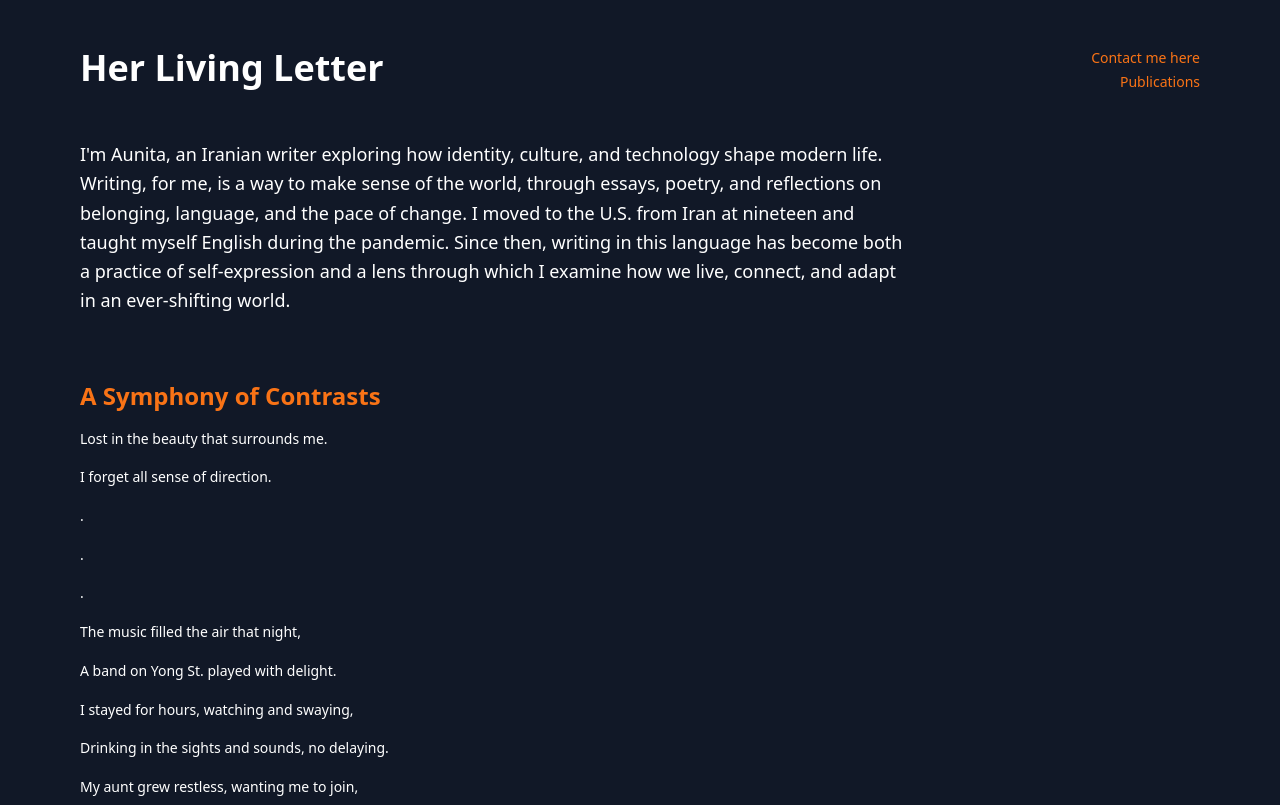
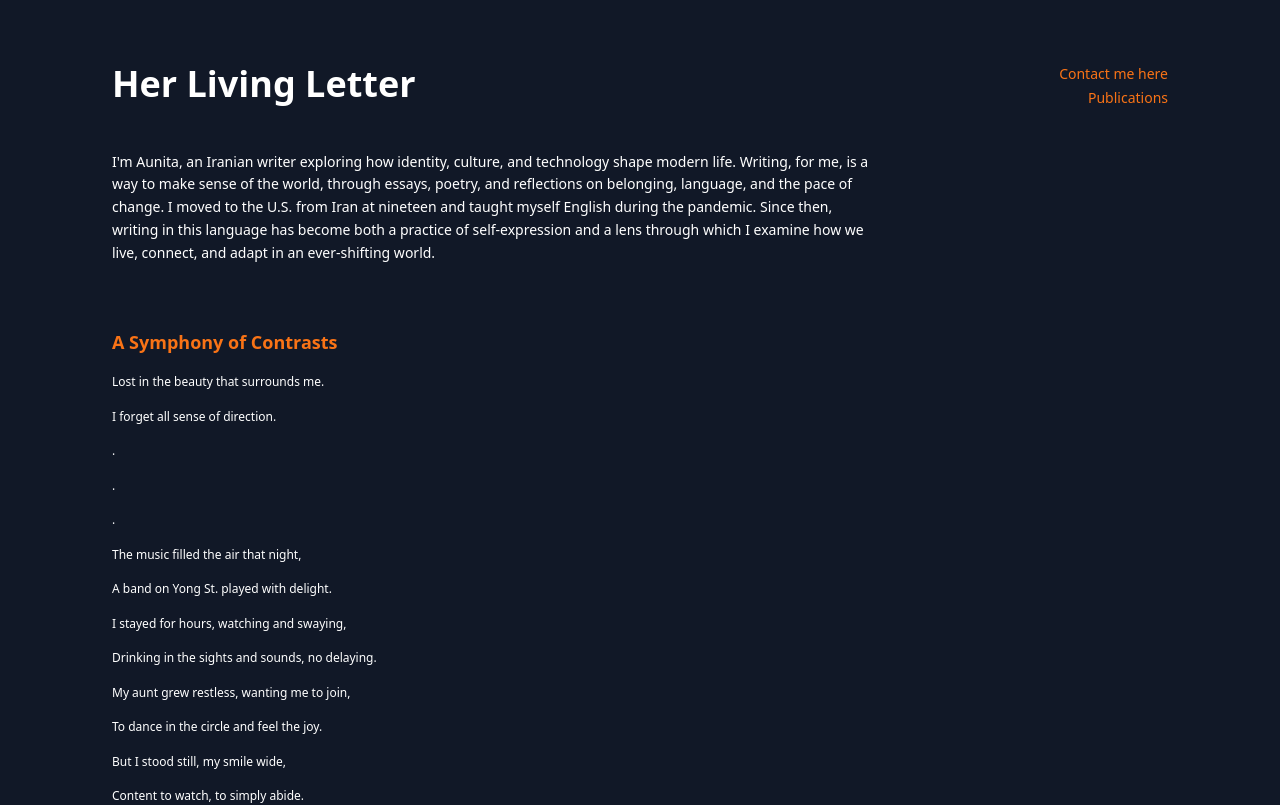
Before and after one commit to Aunitah/personal_website, a Next.js app: page / in a window 1280 px wide. Shown: the top 805 px of the page. Built offline with nearby package versions, Linux system fonts and the light colour scheme.

Commit message:
Increase margins and decrease font sizes for more compact layout

```diff
--- a/src/app/page.tsx
+++ b/src/app/page.tsx
@@ -36,9 +36,9 @@ export default function Home() {
         <About />
         <div className="space-y-16">
           {allPosts.map((post) => (
-            <article key={post.slug} className="prose prose-sm max-w-none">
+            <article key={post.slug} className="prose max-w-none text-xs">
               <header className="mb-4">
-                <h2 className="text-orange-500 text-2xl font-bold mb-2">{post.title}</h2>
+                <h2 className="text-orange-500 text-lg font-bold mb-2">{post.title}</h2>
               </header>
               <div className="markdown-content text-white leading-relaxed">
                 <MDXRemote
--- a/src/components/home/About.tsx
+++ b/src/components/home/About.tsx
@@ -2,7 +2,7 @@ export function About() {
   return (
     <section className="prose prose-lg max-w-none -mt-2 mb-8">
       <div className="space-y-6">
-        <p className="text-white text-lg leading-relaxed">
+        <p className="text-white text-sm leading-relaxed">
           I'm Aunita, an Iranian writer exploring how identity, culture, and technology shape modern life. Writing, for me, is a way to make sense of the world, through essays, poetry, and reflections on belonging, language, and the pace of change. I moved to the U.S. from Iran at nineteen and taught myself English during the pandemic. Since then, writing in this language has become both a practice of self-expression and a lens through which I examine how we live, connect, and adapt in an ever-shifting world.
         </p>
       </div>
--- a/src/components/layout/PageWrapper.tsx
+++ b/src/components/layout/PageWrapper.tsx
@@ -7,7 +7,7 @@ interface PageWrapperProps {
 export function PageWrapper({ children }: PageWrapperProps) {
   return (
     <div className="min-h-screen flex flex-col bg-gray-900">
-      <div className="max-w-6xl w-full mx-auto px-4 py-12 font-sans flex-grow">
+      <div className="max-w-6xl w-full mx-auto px-12 py-16 font-sans flex-grow">
         <Header />
         <div className="flex gap-8 mt-8">
           <main className="flex-1">
```
